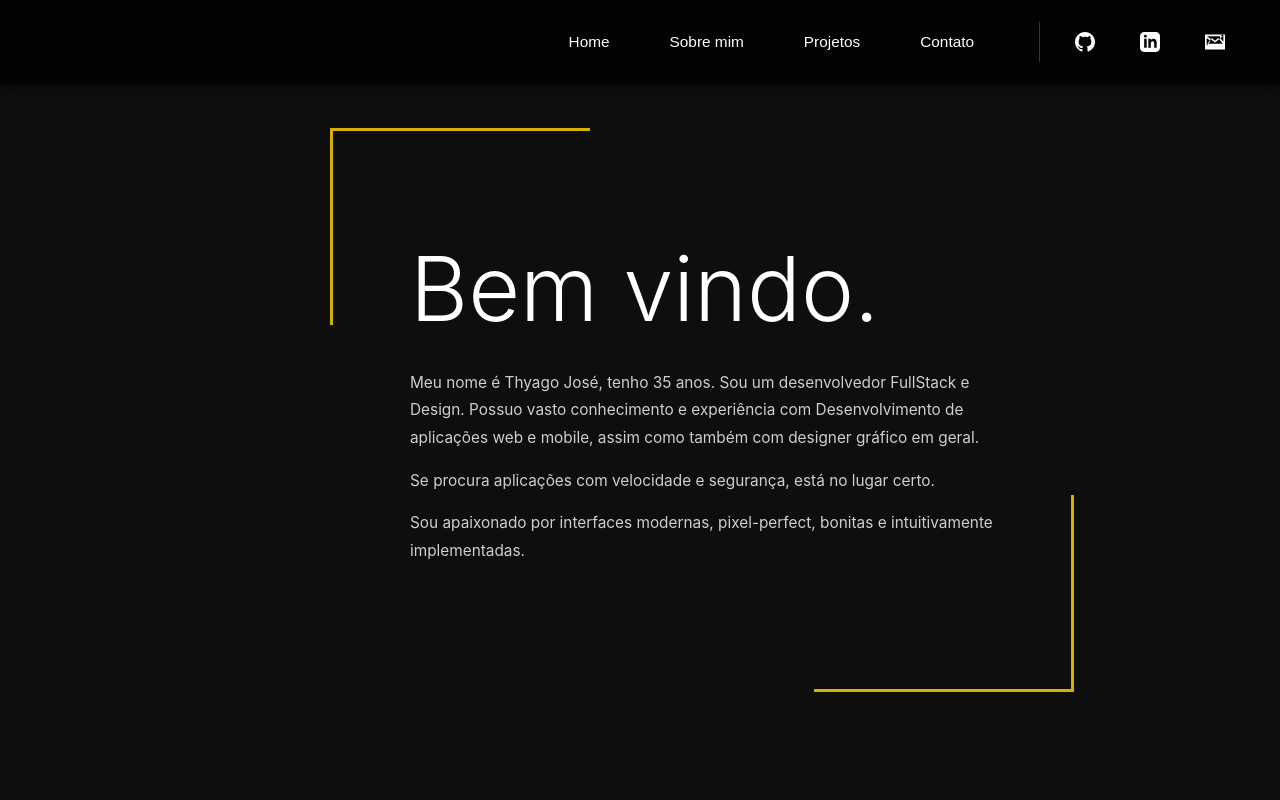
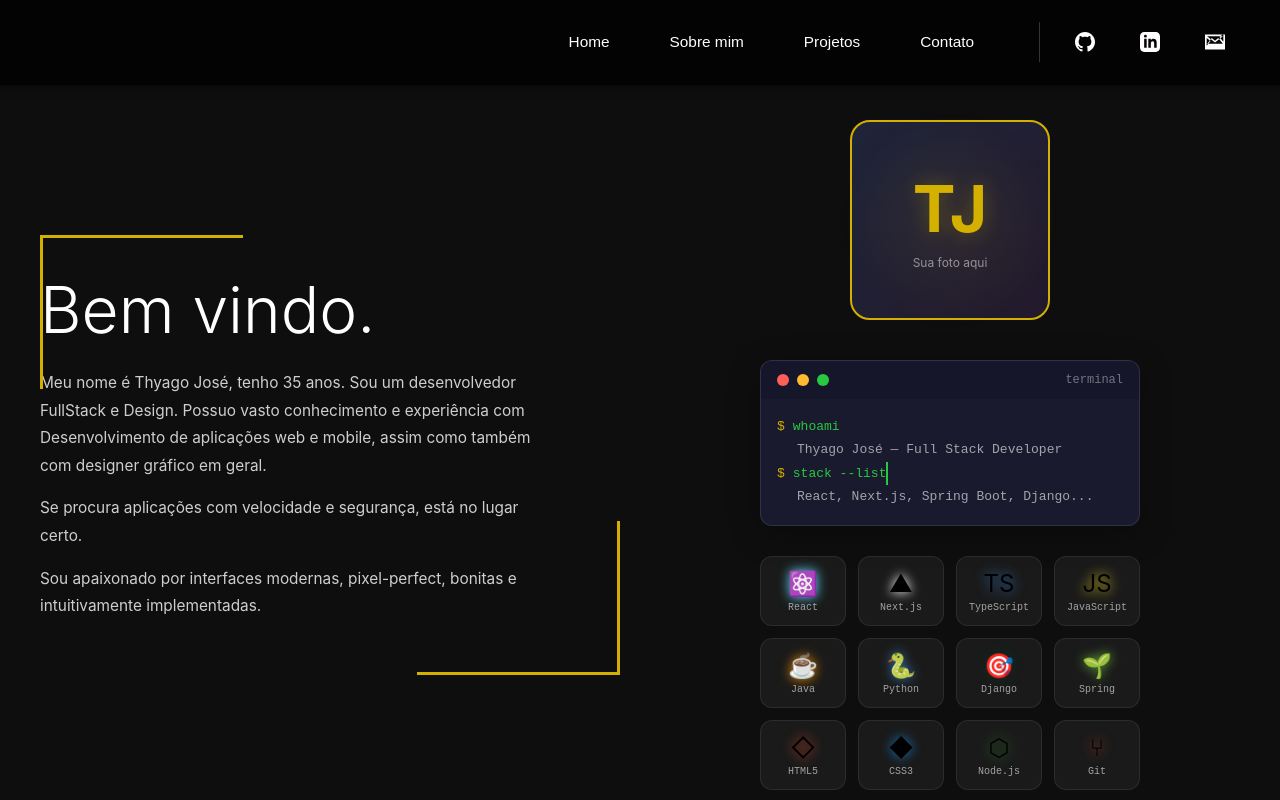
Before and after one commit to Thyago-Josef/portifolio-react, a Next.js app: page / in a window 1280 px wide. Built offline with nearby package versions, Linux system fonts and the light colour scheme.

Commit message:
feat: hero visual com foto placeholder, terminal animado e tech stack icons

```diff
--- /dev/null
+++ b/src/app/components/HeroVisual.tsx
@@ -0,0 +1,81 @@
+"use client";
+
+import React from 'react';
+
+const techStack = [
+  { name: "React", icon: "⚛️", color: "#61DAFB" },
+  { name: "Next.js", icon: "▲", color: "#ffffff" },
+  { name: "TypeScript", icon: "TS", color: "#3178C6" },
+  { name: "JavaScript", icon: "JS", color: "#F7DF1E" },
+  { name: "Java", icon: "☕", color: "#ED8B00" },
+  { name: "Python", icon: "🐍", color: "#3776AB" },
+  { name: "Django", icon: "🎯", color: "#092E20" },
+  { name: "Spring", icon: "🌱", color: "#6DB33F" },
+  { name: "HTML5", icon: "◇", color: "#E34F26" },
+  { name: "CSS3", icon: "◆", color: "#1572B6" },
+  { name: "Node.js", icon: "⬡", color: "#339933" },
+  { name: "Git", icon: "⑂", color: "#F05032" },
+];
+
+export default function HeroVisual() {
+  return (
+    <div className="hero-visual">
+      {/* Foto / Avatar placeholder */}
+      <div className="hero-photo">
+        <div className="photo-frame">
+          <div className="photo-placeholder">
+            <span className="photo-initials">TJ</span>
+            <span className="photo-label">Sua foto aqui</span>
+          </div>
+        </div>
+        <div className="photo-glow" />
+      </div>
+
+      {/* Terminal animado */}
+      <div className="hero-terminal">
+        <div className="terminal-header">
+          <span className="terminal-dot red" />
+          <span className="terminal-dot yellow" />
+          <span className="terminal-dot green" />
+          <span className="terminal-title">terminal</span>
+        </div>
+        <div className="terminal-body">
+          <div className="terminal-line">
+            <span className="terminal-prompt">$</span>
+            <span className="terminal-command">whoami</span>
+          </div>
+          <div className="terminal-line output">
+            <span>Thyago José — Full Stack Developer</span>
+          </div>
+          <div className="terminal-line">
+            <span className="terminal-prompt">$</span>
+            <span className="terminal-command typing">stack --list</span>
+          </div>
+          <div className="terminal-line output">
+            <span>React, Next.js, Spring Boot, Django...</span>
+          </div>
+        </div>
+      </div>
+
+      {/* Tech stack icons flutuantes */}
+      <div className="tech-icons">
+        {techStack.map((tech, index) => (
+          <div
+            key={tech.name}
+            className="tech-icon"
+            style={{
+              '--icon-color': tech.color,
+              '--delay': `${index * 0.1}s`,
+              '--x': `${(index % 4) * 25}%`,
+              '--y': `${Math.floor(index / 4) * 33}%`,
+            } as React.CSSProperties}
+            title={tech.name}
+          >
+            <span className="icon-symbol">{tech.icon}</span>
+            <span className="icon-name">{tech.name}</span>
+          </div>
+        ))}
+      </div>
+    </div>
+  );
+}
--- a/src/app/globals.scss
+++ b/src/app/globals.scss
@@ -163,8 +163,17 @@ body {
   display: flex;
   justify-content: center;
   align-items: center;
-  padding: 100px 20px 80px;
+  padding: 100px 40px 80px;
   overflow: hidden;
+}
+
+.hero-grid {
+  display: grid;
+  grid-template-columns: 1fr 1fr;
+  gap: 40px;
+  max-width: 1200px;
+  width: 100%;
+  align-items: center;
 }
 
 // ============================================
@@ -172,10 +181,10 @@ body {
 // ============================================
 .frame-v {
   position: relative;
-  width: 60%;
-  max-width: 800px;
+  width: 100%;
+  max-width: 600px;
   height: auto;
-  min-height: 564px;
+  min-height: 400px;
   background: transparent;
   color: white;
   display: flex;
@@ -183,18 +192,18 @@ body {
   justify-content: center;
   align-items: flex-start;
   padding: 0;
-  margin-left: 10%;
+  margin-left: 0;
 
   .conteudo-frame {
     position: relative;
     z-index: 2;
-    padding: 60px 80px;
+    padding: 40px 0;
     width: 100%;
 
     h1 {
-      font-size: clamp(48px, 7vw, 96px);
+      font-size: clamp(40px, 5vw, 72px);
       font-weight: 300;
-      margin-bottom: 30px;
+      margin-bottom: 24px;
       color: #ffffff;
       line-height: 1.1;
     }
@@ -204,8 +213,200 @@ body {
       line-height: 1.8;
       color: rgba(255, 255, 255, 0.8);
       margin-bottom: 15px;
-      max-width: 600px;
+      max-width: 500px;
     }
+  }
+}
+
+// ============================================
+// HERO VISUAL (LADO DIREITO)
+// ============================================
+.hero-visual {
+  position: relative;
+  display: flex;
+  flex-direction: column;
+  align-items: center;
+  gap: 30px;
+  padding: 20px;
+}
+
+// Foto / Avatar
+.hero-photo {
+  position: relative;
+  margin-bottom: 10px;
+}
+
+.photo-frame {
+  position: relative;
+  width: 200px;
+  height: 200px;
+  border-radius: 20px;
+  overflow: hidden;
+  border: 2px solid var(--cor-dourado);
+  background: linear-gradient(135deg, rgba(102, 126, 234, 0.2), rgba(118, 75, 162, 0.2));
+  z-index: 2;
+}
+
+.photo-placeholder {
+  width: 100%;
+  height: 100%;
+  display: flex;
+  flex-direction: column;
+  justify-content: center;
+  align-items: center;
+  gap: 8px;
+}
+
+.photo-initials {
+  font-size: 64px;
+  font-weight: 700;
+  color: var(--cor-dourado);
+  text-shadow: 0 0 20px rgba(212, 176, 0, 0.3);
+}
+
+.photo-label {
+  font-size: 12px;
+  color: rgba(255, 255, 255, 0.5);
+}
+
+.photo-glow {
+  position: absolute;
+  top: 50%;
+  left: 50%;
+  transform: translate(-50%, -50%);
+  width: 220px;
+  height: 220px;
+  background: radial-gradient(circle, rgba(212, 176, 0, 0.15) 0%, transparent 70%);
+  border-radius: 50%;
+  z-index: 1;
+  animation: pulse-glow 3s ease-in-out infinite;
+}
+
+@keyframes pulse-glow {
+  0%, 100% { opacity: 0.5; transform: translate(-50%, -50%) scale(1); }
+  50% { opacity: 1; transform: translate(-50%, -50%) scale(1.1); }
+}
+
+// Terminal
+.hero-terminal {
+  width: 100%;
+  max-width: 380px;
+  background: #1a1a2e;
+  border-radius: 12px;
+  overflow: hidden;
+  border: 1px solid rgba(255, 255, 255, 0.1);
+  box-shadow: 0 8px 32px rgba(0, 0, 0, 0.3);
+}
+
+.terminal-header {
+  display: flex;
+  align-items: center;
+  gap: 8px;
+  padding: 12px 16px;
+  background: #16162a;
+}
+
+.terminal-dot {
+  width: 12px;
+  height: 12px;
+  border-radius: 50%;
+
+  &.red { background: #ff5f57; }
+  &.yellow { background: #febc2e; }
+  &.green { background: #28c840; }
+}
+
+.terminal-title {
+  margin-left: auto;
+  font-size: 12px;
+  color: rgba(255, 255, 255, 0.4);
+  font-family: 'Courier New', monospace;
+}
+
+.terminal-body {
+  padding: 16px;
+  font-family: 'Courier New', monospace;
+  font-size: 13px;
+  line-height: 1.8;
+}
+
+.terminal-line {
+  display: flex;
+  gap: 8px;
+
+  &.output {
+    color: rgba(255, 255, 255, 0.6);
+    padding-left: 20px;
+  }
+}
+
+.terminal-prompt {
+  color: var(--cor-dourado);
+}
+
+.terminal-command {
+  color: #28c840;
+}
+
+.typing {
+  border-right: 2px solid #28c840;
+  animation: blink-cursor 1s step-end infinite;
+}
+
+@keyframes blink-cursor {
+  0%, 100% { border-color: #28c840; }
+  50% { border-color: transparent; }
+}
+
+// Tech Icons
+.tech-icons {
+  display: grid;
+  grid-template-columns: repeat(4, 1fr);
+  gap: 12px;
+  width: 100%;
+  max-width: 380px;
+}
+
+.tech-icon {
+  display: flex;
+  flex-direction: column;
+  align-items: center;
+  gap: 4px;
+  padding: 12px 8px;
+  background: rgba(255, 255, 255, 0.05);
+  border-radius: 12px;
+  border: 1px solid rgba(255, 255, 255, 0.08);
+  transition: var(--transicao-padrao);
+  animation: float-in 0.6s ease-out backwards;
+  animation-delay: var(--delay);
+
+  &:hover {
+    background: rgba(255, 255, 255, 0.1);
+    transform: translateY(-4px);
+    border-color: var(--icon-color);
+    box-shadow: 0 4px 16px rgba(0, 0, 0, 0.2);
+  }
+}
+
+.icon-symbol {
+  font-size: 24px;
+  filter: drop-shadow(0 0 6px var(--icon-color));
+}
+
+.icon-name {
+  font-size: 10px;
+  color: rgba(255, 255, 255, 0.6);
+  font-family: 'Courier New', monospace;
+}
+
+@keyframes float-in {
+  from {
+    opacity: 0;
+    transform: translateY(20px) scale(0.8);
+  }
+  to {
+    opacity: 1;
+    transform: translateY(0) scale(1);
   }
 }
 
@@ -417,7 +618,43 @@ body {
 // ============================================
 // RESPONSIVIDADE
 // ============================================
+@media (max-width: 900px) {
+  .hero-grid {
+    grid-template-columns: 1fr;
+    gap: 30px;
+  }
+
+  .frame-v {
+    max-width: 100%;
+
+    .conteudo-frame {
+      padding: 20px 0;
+    }
+  }
+
+  .hero-visual {
+    order: -1;
+  }
+
+  .photo-frame {
+    width: 150px;
+    height: 150px;
+  }
+
+  .photo-initials {
+    font-size: 48px;
+  }
+
+  .tech-icons {
+    max-width: 320px;
+  }
+}
+
 @media (max-width: 768px) {
+  .quadro-cima {
+    padding: 100px 20px 60px;
+  }
+
   .elementos-cima {
     padding: 15px 20px;
     justify-content: space-between;
@@ -464,20 +701,29 @@ body {
   }
 
   .frame-v {
-    width: 90%;
-    margin-left: 5%;
+    width: 100%;
+    margin-left: 0;
 
     .conteudo-frame {
-      padding: 40px 30px;
+      padding: 20px 0;
 
       h1 {
-        font-size: 48px;
+        font-size: 40px;
       }
 
       p {
         font-size: 14px;
       }
     }
+  }
+
+  .hero-terminal {
+    max-width: 100%;
+  }
+
+  .tech-icons {
+    grid-template-columns: repeat(3, 1fr);
+    max-width: 280px;
   }
 
   .quadro-cima {
@@ -512,15 +758,36 @@ body {
   }
 
   .frame-v {
-    width: 95%;
-    margin-left: 2.5%;
+    width: 100%;
+    margin-left: 0;
 
     .conteudo-frame {
-      padding: 30px 20px;
+      padding: 15px 0;
 
       h1 {
-        font-size: 36px;
+        font-size: 32px;
       }
     }
   }
+
+  .hero-terminal {
+    font-size: 11px;
+  }
+
+  .tech-icons {
+    grid-template-columns: repeat(3, 1fr);
+    gap: 8px;
+  }
+
+  .tech-icon {
+    padding: 8px 6px;
+  }
+
+  .icon-symbol {
+    font-size: 20px;
+  }
+
+  .icon-name {
+    font-size: 9px;
+  }
 }
--- a/src/app/page.tsx
+++ b/src/app/page.tsx
@@ -2,6 +2,7 @@ import styles from "./page.module.css";
 import FrameV from "./components/FrameV";
 import Navbar from "./components/Navbar";
 import Contact from "./components/Contact";
+import HeroVisual from "./components/HeroVisual";
 
 export default function Home() {
   return (
@@ -11,6 +12,7 @@ export default function Home() {
 
         {/* Quadro Cima (Primeira seção) */}
         <section id="home" className="quadro-cima">
+          <div className="hero-grid">
             <FrameV>
               <h1>Bem vindo.</h1>
               <p>
@@ -28,6 +30,8 @@ export default function Home() {
                 e intuitivamente implementadas.
               </p>
             </FrameV>
+            <HeroVisual />
+          </div>
         </section>
 
         {/* Seção Sobre Mim */}
```
Lines whose indentation alone changed are shown as unchanged.
